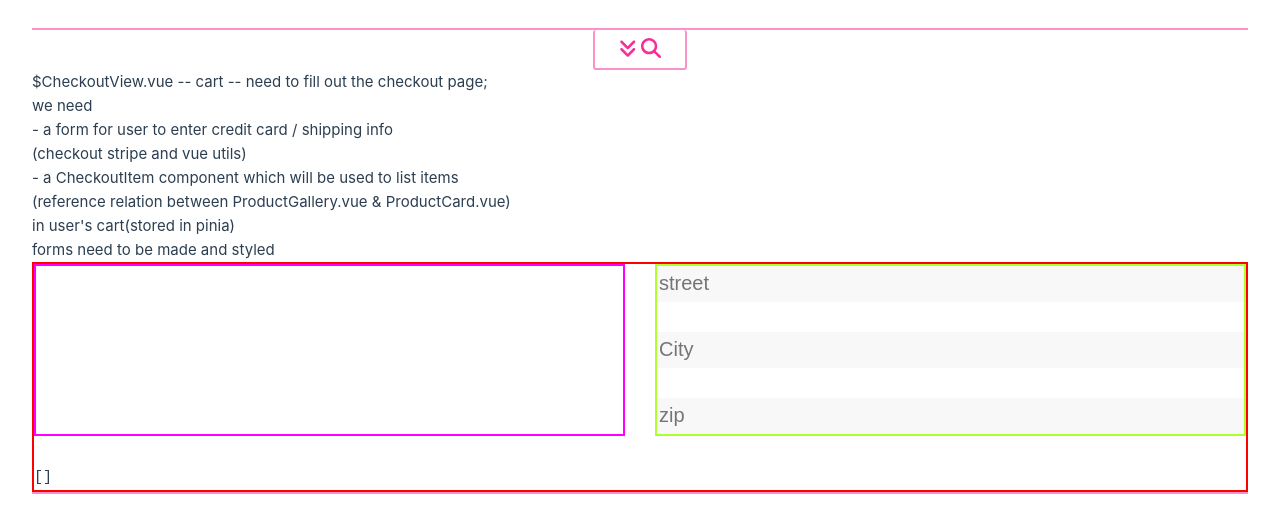
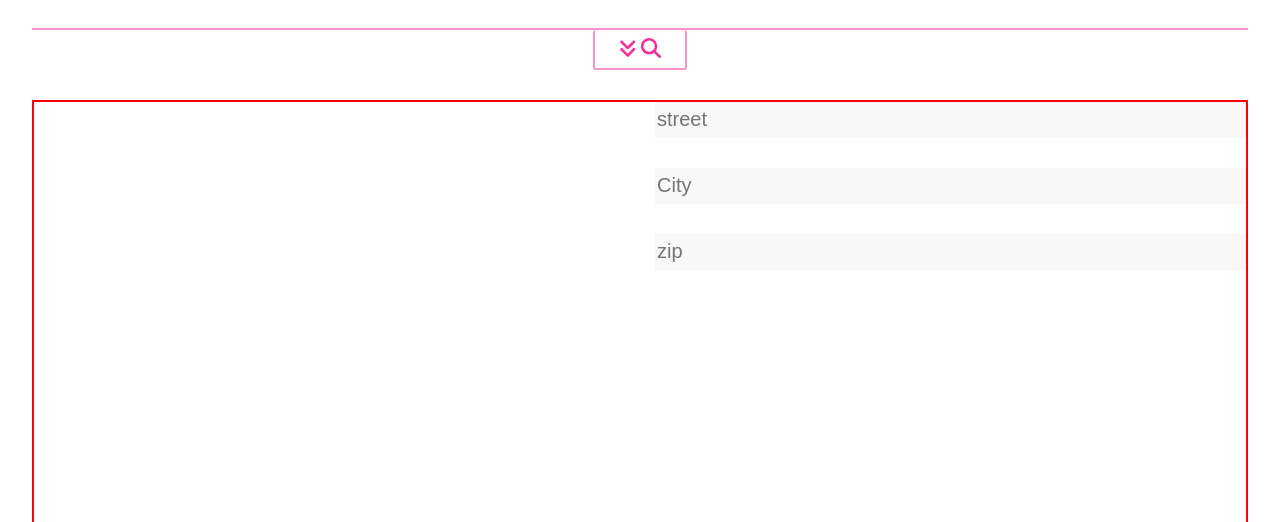
Before and after one commit to blbarr01/proto-shop, a Vue app: page /checkout in a window 1280 px wide. Shown: the part 430-952 px from the top of the page. Built offline with nearby package versions, Linux system fonts and the light colour scheme.

Commit message:
cart item in progress

```diff
--- a/src/components/CartItem.vue
+++ b/src/components/CartItem.vue
@@ -1,23 +1,78 @@
 <template>
     <div class="cart-item">
-        <h3>product title </h3>
-        <p>product price</p>
-        <p>quantity</p>
-        <pre>
-            {{item}}
-        </pre>
+        <img
+        class="order-thumbnail"
+        :src="product.thumbnail"
+        :alt="product.title"
+        >
+        <div class="order-info">
+            <div class="order-details">
+                <h3>{{ product.title }}</h3>
+                <p>{{ orderItemTotal }}</p>
+                <p>{{ quantity }}</p>
+            </div>
+            <button
+            class="clickable"
+            @click="removeFromCart(product)"
+            >remove item</button>
+        </div>
     </div>
 </template>
 
 <script setup lang="ts">
 import type CartItem from '@/types/cartItem';
-defineProps<{item: CartItem}>()
+import { useCartStore } from '@/stores/cart';
+import { computed, toRefs} from 'vue';
 
+const cartStore = useCartStore()
+const {removeFromCart} = cartStore
+const props = defineProps<{ item: CartItem }>()
+
+const { product, quantity } = toRefs(props.item)
+
+
+const orderItemTotal = computed(() => product.value.price * quantity.value)
 
 </script>
 
 <style lang="css" scoped>
+.cart-item {
+    border: 2px solid var(--color-border);
+    display: flex;
+    gap: 1em;
+    flex-direction: column;
+}
+
+.order-thumbnail{
+    max-width: 100%;
+    width: 150px;
+    height: 150px;
+    object-fit: cover;
+}
+
+.order-info{
+    display: flex;
+    flex-direction: column;
+}
+
+button {
+  border-radius: 0.33rem;
+  border: transparent;
+  color: var(--color-text);
+  font-size: 1.25rem;
+  padding: 1.25em auto;
+  background-color: var(--russian-violet);
+}
+
+@media screen and (min-width: 631px) {
     .cart-item{
-        border: 2px solid var(--color-border);
+        flex-direction: row;
     }
+
+}
+
+@media screen and (min-width: 1081px) {
+
+}
+
 </style>
--- a/src/views/CheckoutView/index.vue
+++ b/src/views/CheckoutView/index.vue
@@ -1,27 +1,12 @@
 <template>
-    <Header/>
-        <div>
-            <p>
-            $CheckoutView.vue -- cart -- need to fill out the checkout page;<br>
-            we need <br>
-            - a form for user to enter credit card / shipping info<br>
-            (checkout stripe and vue utils)<br>
-            - a CheckoutItem component which will be used to list items<br>
-            (reference relation between ProductGallery.vue & ProductCard.vue)<br>
-            in user's cart(stored in pinia)<br>
-            </p>
-            <p>
-                forms need to be made and styled
-            </p>
-        </div>
-        <main>
+    <Header />
+    <main class="grid-wrapper">
         <div class="cart-list">
-                <CartItem v-for="cartItem in cart" :item="cartItem"/>
+            <CartItem v-for="cartItem in cart" :item="cartItem" />
         </div>
         <div class="form-area">
-                <AddressForm/>
+            <AddressForm />
         </div>
-            <pre>{{ cart }}</pre>
     </main>
     <Footer />
 </template>
@@ -36,32 +21,42 @@ import { useCartStore } from '@/stores/cart'
 
 const cartStore = useCartStore()
 
-const {cart} = storeToRefs(cartStore)
+const { cart } = storeToRefs(cartStore)
 console.log(cart.value);
 
 
-const n = 3;
 
 
 </script>
 
 <style scoped>
-    main{
-        display:grid;
-        grid-template-columns: repeat(4, 1fr);
+main {
+    display: grid;
+    grid-template-columns: repeat(1, 1fr);
     grid-template-rows: auto;
     border: 2px solid red;
     gap: 2em;
+    margin-top: 2em;
+    max-width: 1280px;
 }
 
-    .form-area{
-        border: 2px solid greenyellow;
+.form-area, .cart-list {
+    grid-column: span 1;
+}
+
+
+@media screen and (min-width: 631px) {
+    main{
+        grid-template-columns: repeat(4, 1fr);
+    }
+    .form-area, .cart-list {
         grid-column: span 2;
     }
-    .cart-list{
-        border: 2px solid magenta;
-        grid-column: span 2;
-
 }
 
+@media screen and (min-width: 1081px) {
+    main{
+        min-height: 60vh;
+    }
+}
 </style>
--- a/src/views/ProductView/index.vue
+++ b/src/views/ProductView/index.vue
@@ -50,7 +50,6 @@ try {
 }
 
 let images: string[] = product.images
-console.log(product)
 
 const discountedPrice = computed(() => {
   return Math.floor(product.price - (product.discountPercentage / 100) * product.price)
```
Lines whose indentation alone changed are shown as unchanged.
